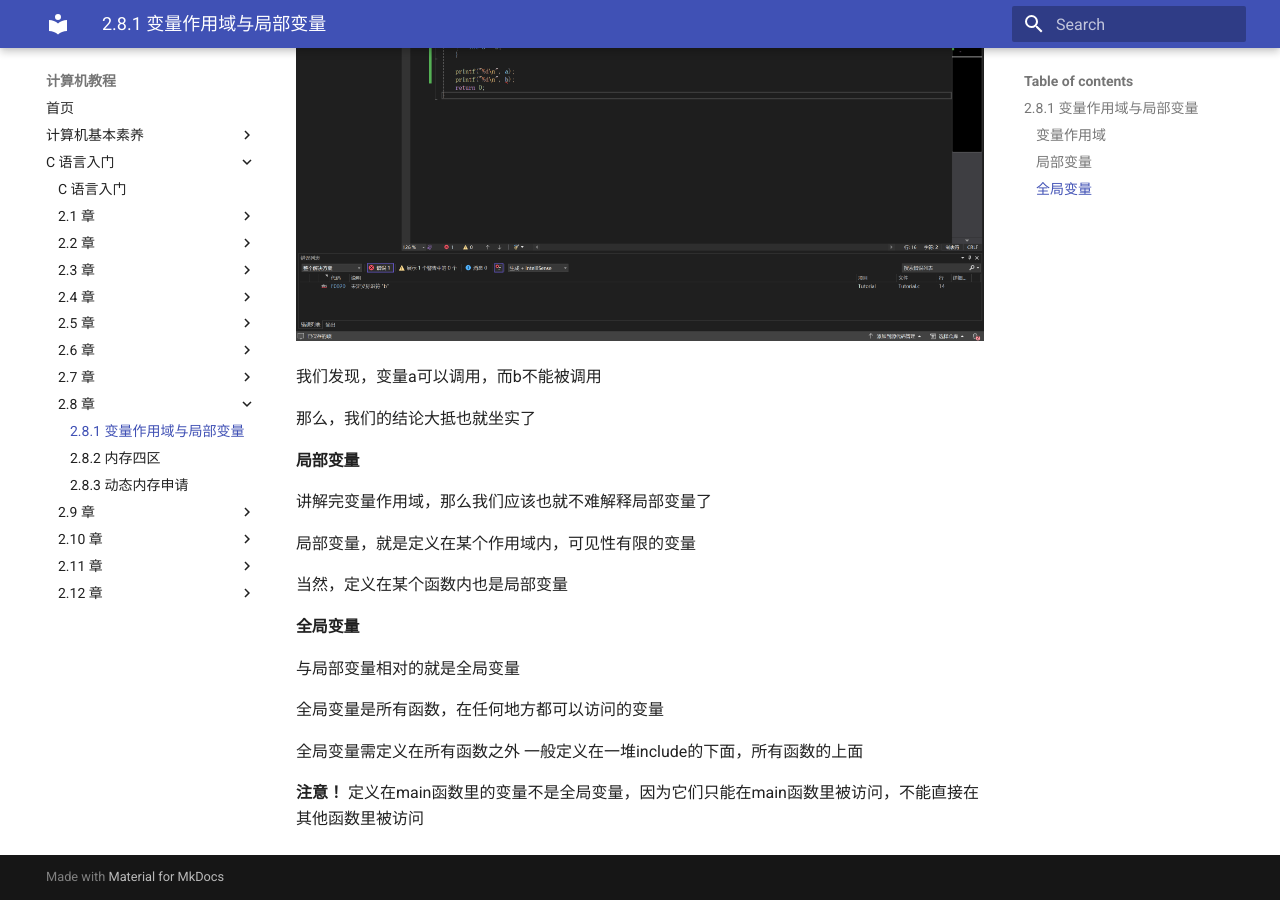
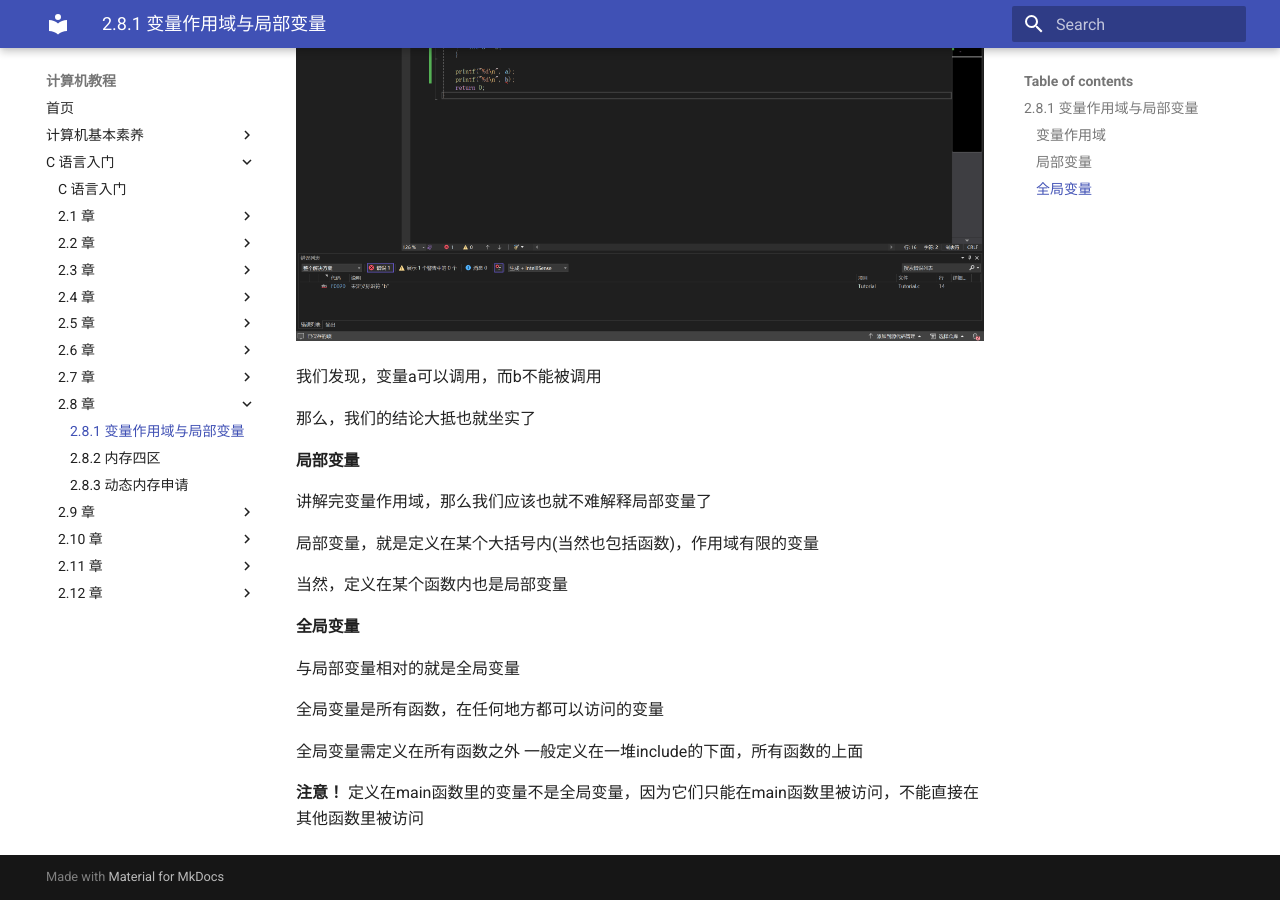
Before and after one commit to Muhamia/computer-tutorials, an MkDocs documentation site: the page built from docs/programming-language-c/2.8/2.8.1.md, in a window 1280 px wide and 900 px high, scrolled down 2129 px. Built offline with MkDocs 1.6.1 and Material for MkDocs 9.7.7, drawn with Linux system fonts in a browser that asks for light colours.

Commit message:
refined 2.8.1

```diff
--- a/docs/programming-language-c/2.8/2.8.1.md
+++ b/docs/programming-language-c/2.8/2.8.1.md
@@ -52,7 +52,7 @@
 
 讲解完变量作用域，那么我们应该也就不难解释局部变量了
 
-局部变量，就是定义在某个作用域内，可见性有限的变量
+局部变量，就是定义在某个大括号内(当然也包括函数)，作用域有限的变量
 
 当然，定义在某个函数内也是局部变量
 
```
